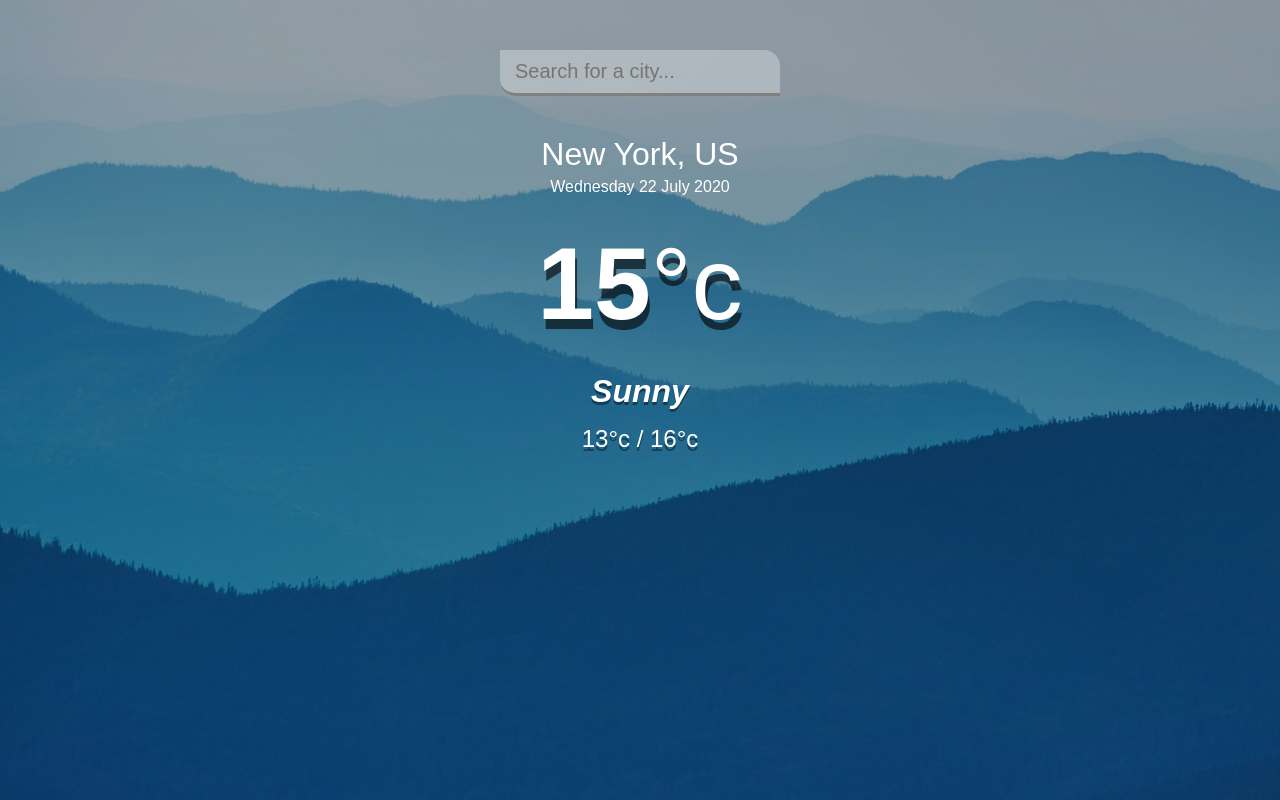
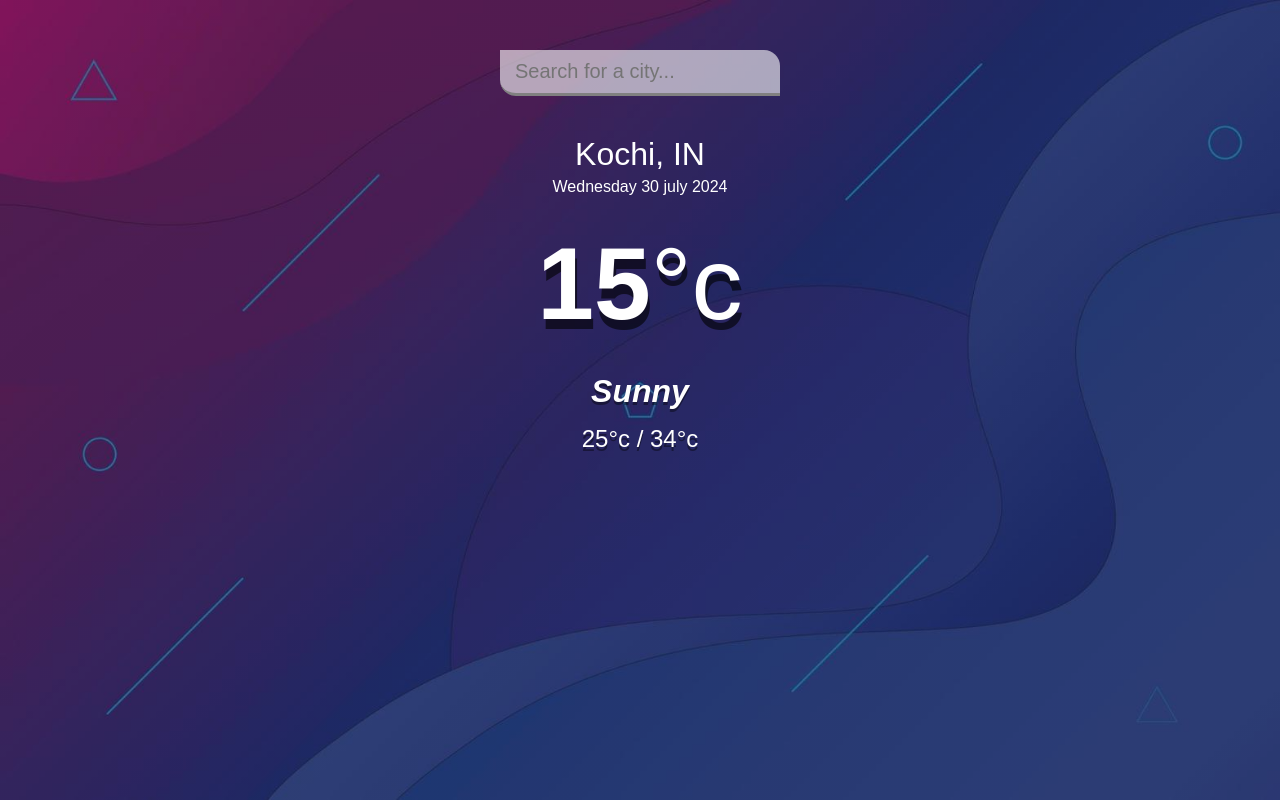
Before and after one commit to nihalmehaboob/weather-App, a plain HTML site: page index.html in a window 1280 px wide. Drawn offline with Linux system fonts and the light colour scheme.

Commit message:
second phase is completed

```diff
--- a/index.html
+++ b/index.html
@@ -13,13 +13,13 @@
     </header>
     <main>
       <section class="location">
-        <div class="city">New York, US</div>
-        <div class="date">Wednesday 22 July 2020</div>
+        <div class="city">Kochi, IN</div>
+        <div class="date">Wednesday 30 july 2024</div>
       </section>
       <div class="current">
         <div class="temp">15<span>°c</span></div>
         <div class="weather">Sunny</div>
-        <div class="hi-low">13°c / 16°c</div>
+        <div class="hi-low">25°c / 34°c</div>
       </div>
     </main>
   </div>
--- a/main.css
+++ b/main.css
@@ -6,7 +6,7 @@
 
 body {
   font-family: 'montserrat', sans-serif;
-  background-image: url('bg.jpg');
+  background-image: url('bggg.jpg');
   background-size: cover;
   background-position: top center;
 }
@@ -31,7 +31,7 @@ header input {
   padding: 10px 15px;
   border: none;
   outline: none;
-  background-color: rgba(255, 255, 255, 0.3);
+  background-color: rgba(255, 255, 255, 0.6);
   border-radius: 0px 16px 0px 16px;
   border-bottom: 3px solid gray;
 
@@ -42,7 +42,7 @@ header input {
 }
 
 header input:focus {
-  background-color: rgba(255, 255, 255, 0.6);
+  background-color: rgba(219, 218, 218, 0.6);
 }
 
 main {
```
Also changed, not shown: bg.jpg (deleted), bggg.jpg (added), 1 other file.
